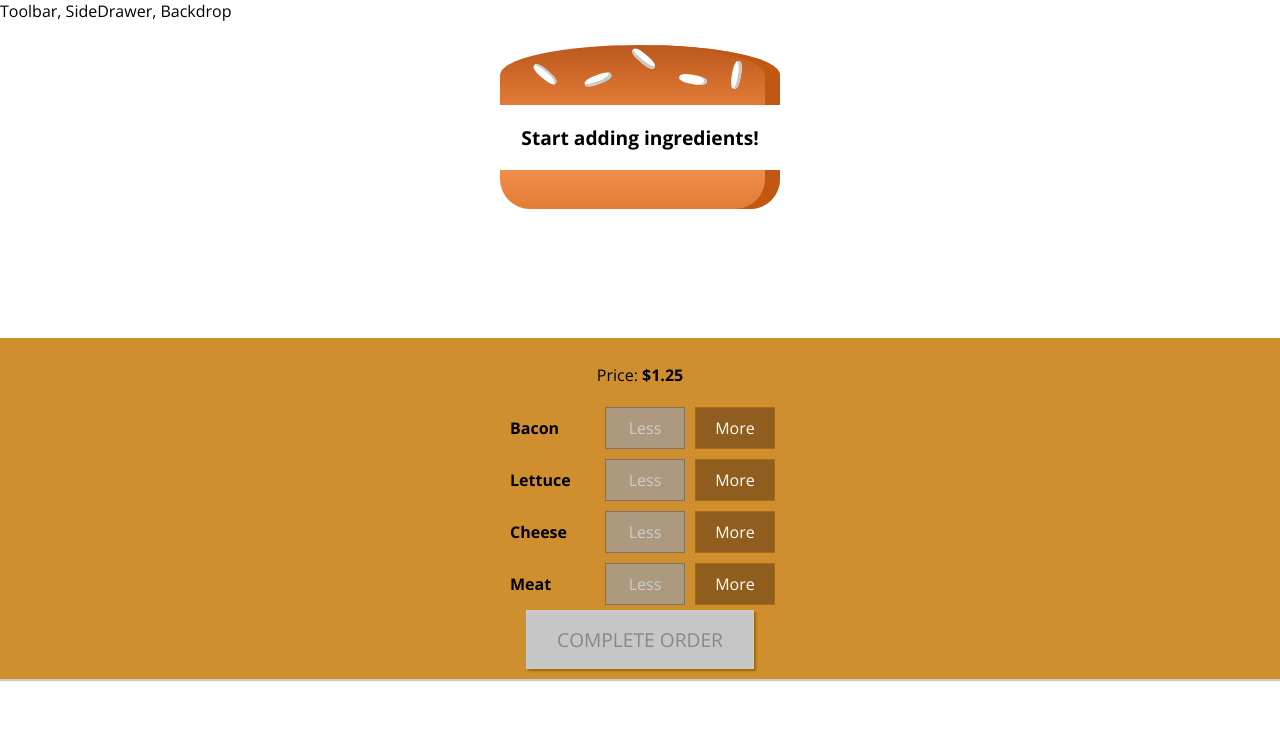
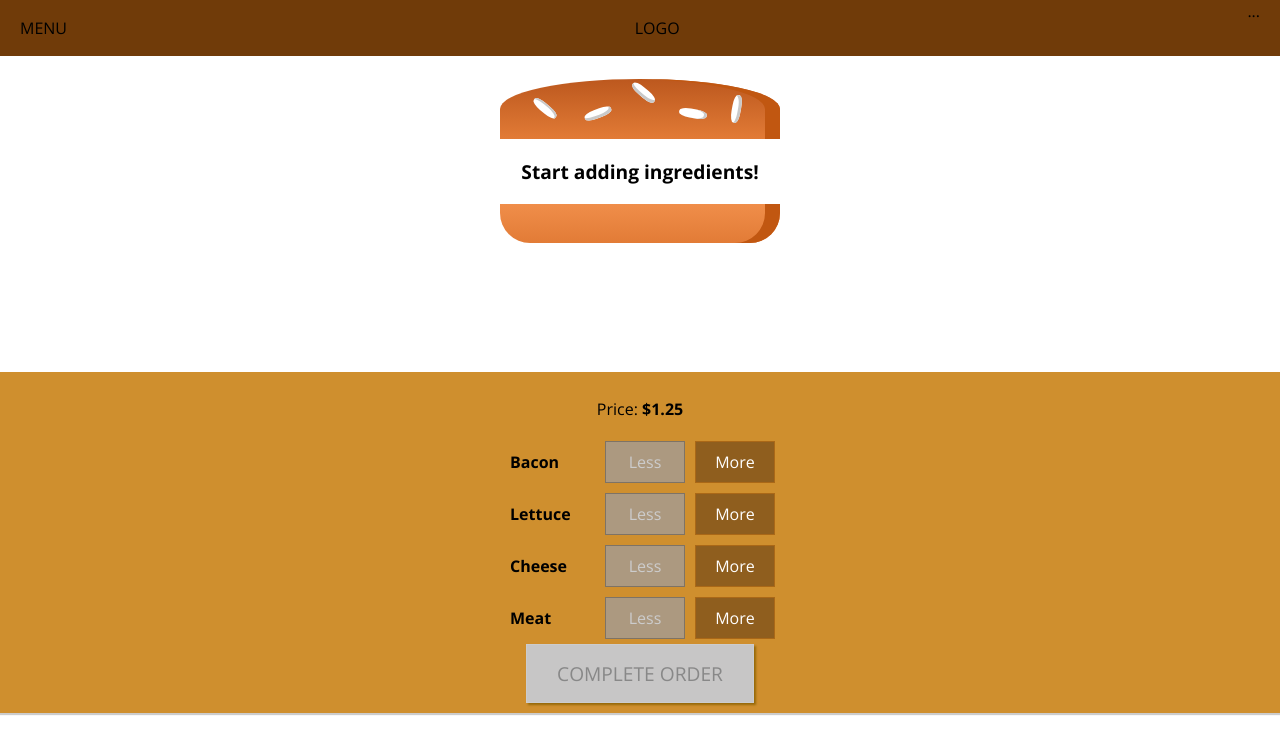
Before and after one commit to rdebeer1/burger-builder, a React app: page / in a window 1280 px wide. Shown: the top 754 px of the page. Built offline with nearby package versions, Linux system fonts and the light colour scheme.

Commit message:
creates Toolbar component & Toolbar.css

```diff
--- a/src/components/Layout/Layout.css
+++ b/src/components/Layout/Layout.css
@@ -1,3 +1,3 @@
 .Content {
-  margin-top: 16px;
+  margin-top: 72px;
 }
--- a/src/components/Layout/Layout.js
+++ b/src/components/Layout/Layout.js
@@ -1,10 +1,11 @@
 import React, { Fragment } from 'react';
 
+import Toolbar from '../Navigation/Toolbar/Toolbar'
 import classes from './Layout.css'
 
 const layout = (props) => (
   <Fragment>
-    <div>Toolbar, SideDrawer, Backdrop</div>
+    <Toolbar />
     <main className={classes.Content}>
       {props.children}
     </main>
--- /dev/null
+++ b/src/components/Navigation/Toolbar/Toolbar.css
@@ -0,0 +1,18 @@
+.Toolbar {
+  height: 56px;
+  width: 100%;
+  position: fixed;
+  top: 0;
+  left: 0;
+  background-color: #703B09;
+  display: flex;
+  justify-content: space-between;
+  align-items: center;
+  padding: 0 20px;
+  box-sizing: border-box;
+  z-index: 90;
+}
+
+.Toolbar nav {
+  height: 100%;
+}
--- /dev/null
+++ b/src/components/Navigation/Toolbar/Toolbar.js
@@ -0,0 +1,15 @@
+import React from 'react';
+
+import classes from './Toolbar.css'
+
+const toolbar = (props) => (
+  <header className={classes.Toolbar}>
+    <div>MENU</div>
+    <div>LOGO</div>
+    <nav className={classes.name}>
+      ...
+    </nav>
+  </header>
+);
+
+export default toolbar;
```
